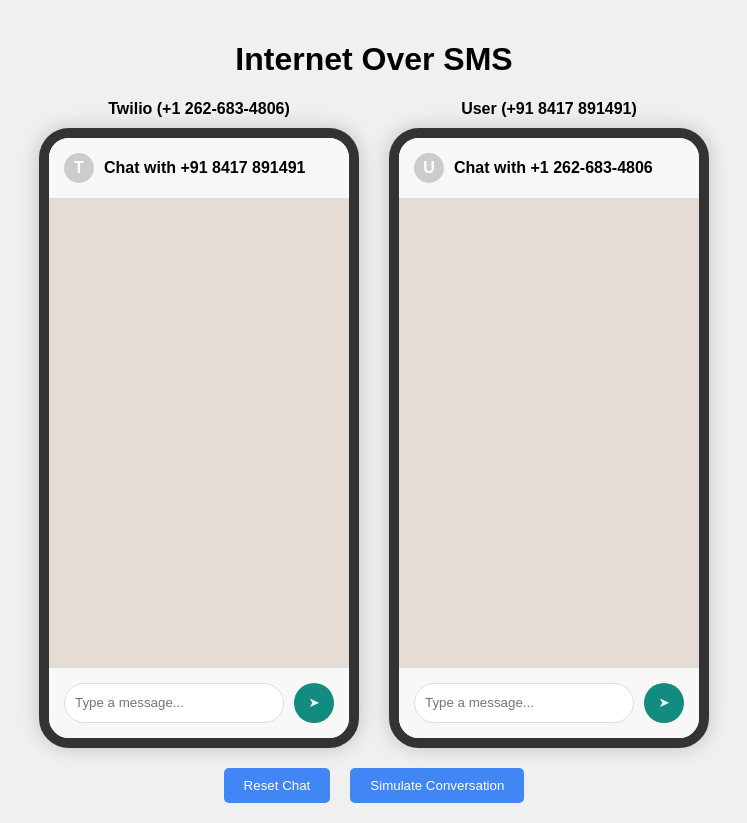
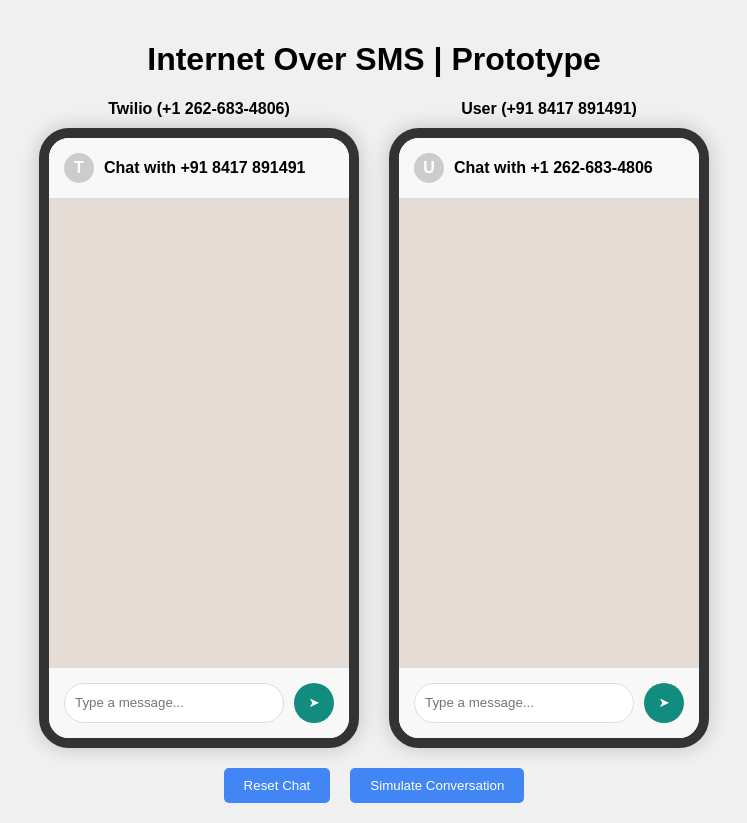
Before and after one commit to prashantsingh2408/digital-activator-sms, a plain HTML site: page index.html in a window 1280 px wide. Shown: the whole page, without its empty margins (266-1013 px from the left). Drawn offline with Linux system fonts and the light colour scheme.

Commit message:
add 'prototype' in heading

```diff
--- a/index.html
+++ b/index.html
@@ -168,7 +168,7 @@
     </style>
 </head>
 <body>
-    <h1>Internet Over SMS</h1>
+    <h1>Internet Over SMS | Prototype</h1>
 
     <div id="connection-status">
         Connecting to server...
```
